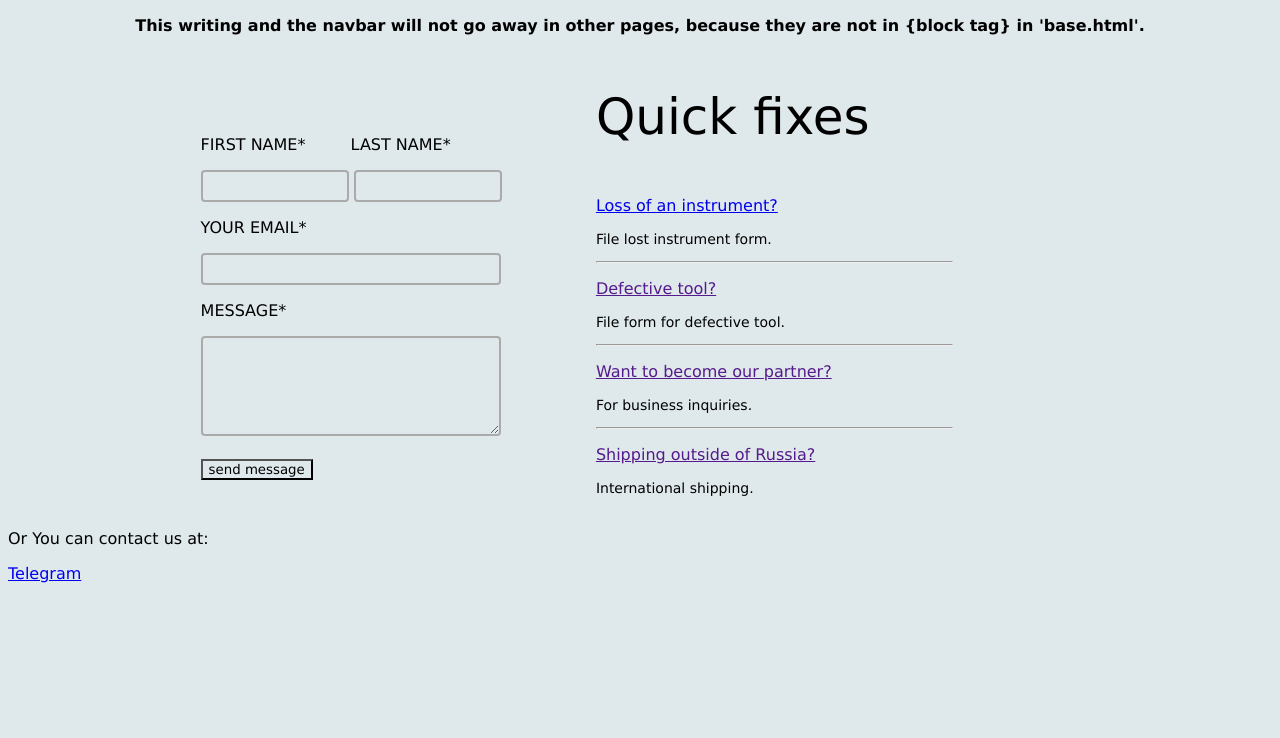
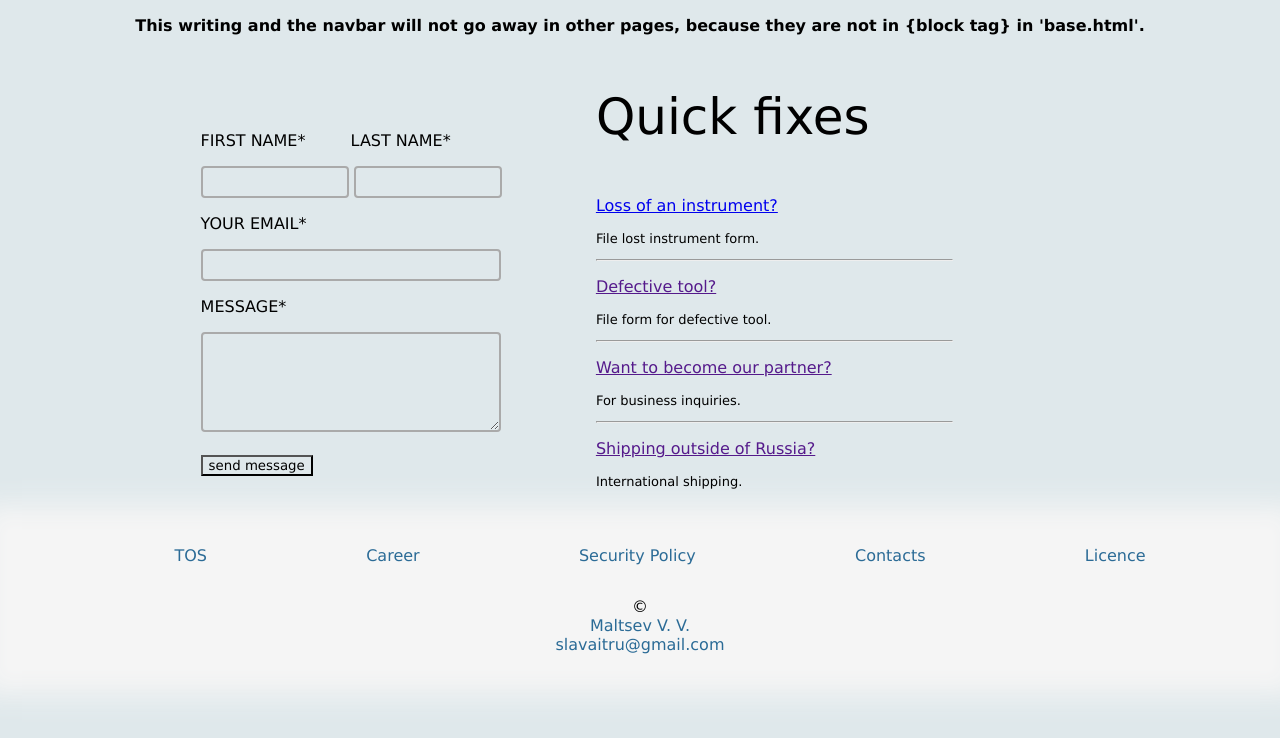
Before and after one commit to SXHRYU/RentUments_website, a Django app: page /contacts/ in a window 1280 px wide. Shown: the part 62-800 px from the top of the page. Run offline with Django 4.2, Linux system fonts and the light colour scheme.

Commit message:
added footer

```diff
--- a/static/css/contacts.css
+++ b/static/css/contacts.css
@@ -84,7 +84,7 @@
 
 .qck_p2 {
     padding-left: 20%;
-    font-size: 14px;
+    font-size: 13px;
 }
 
 hr {
--- /dev/null
+++ b/static/css/footer.css
@@ -0,0 +1,28 @@
+footer {
+    width: 100%;
+    float: left;
+    background-color: whitesmoke;
+    margin-top: 25px;
+    box-shadow: 0 0 25px 25px whitesmoke;
+}
+
+#footer_div {
+    display: flex;
+    justify-content: space-between;
+    padding: 0 10%;
+    background-color: inherit;
+    margin-left: 40px;
+}
+
+footer p {
+    background-color: inherit;
+}
+
+footer p a {
+    background-color: inherit;
+}
+
+footer p a {
+    text-decoration: none;
+    color: #2b6b96;
+}
--- a/templates/base.html
+++ b/templates/base.html
@@ -9,6 +9,7 @@
     <title>RentUments</title>
     <link rel="stylesheet" href={% static '/css/navbar.css' %} >
     <link rel="stylesheet" href={% static '/css/contacts.css' %} >
+    <link rel="stylesheet" href={% static '/css/footer.css' %} >
 </head>
 
 <body>
@@ -28,5 +29,6 @@
     <p><b>Contents of {block another_one}</b></p>
     {% endblock another_one  %}
 
+    {% include 'includes/footer.html' %}
     </body>
 </html>
--- a/templates/contacts.html
+++ b/templates/contacts.html
@@ -24,10 +24,6 @@
         </td>
     </tr>
 </table>
-
-<p>Or You can contact us at:</p>
-{% comment %} <a href="mailto:slavadjango@gmail.com">email</a> </br> {% endcomment %}
-<a href="t.me/SXRu1">Telegram</a>
 {% endblock cnt %}
 
 {% block another_one %}{% endblock another_one %}
--- /dev/null
+++ b/templates/includes/footer.html
@@ -0,0 +1,15 @@
+<footer>
+    <div id="footer_div">
+        <p><a href="#">TOS</a></p>
+        <p><a href="#">Career</a></p>
+        <p><a href="#">Security Policy</a></p>
+        <p><a href="#">Contacts</a></p>
+        <p><a href="#">Licence</a></p>
+    </div>
+    <p style="text-align:center">&copy; <br>
+        <a href="https://t.me/SXRU1" style="text-decoration: none;">
+            Maltsev V. V.</a>   <br>
+        <a href="mailto:slavaitru@gmail.com" style="text-decoration: none;">
+        slavaitru@gmail.com</a></p>
+</p>
+</footer>
```
